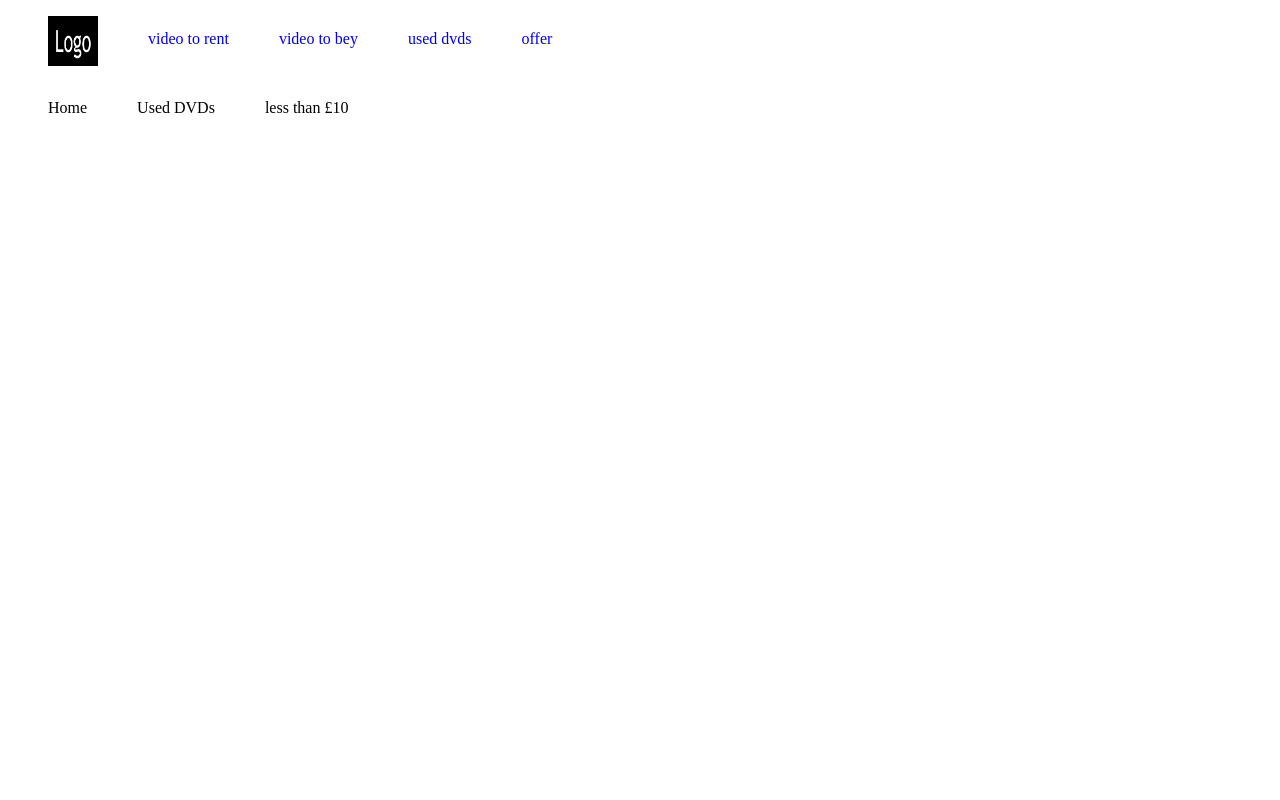
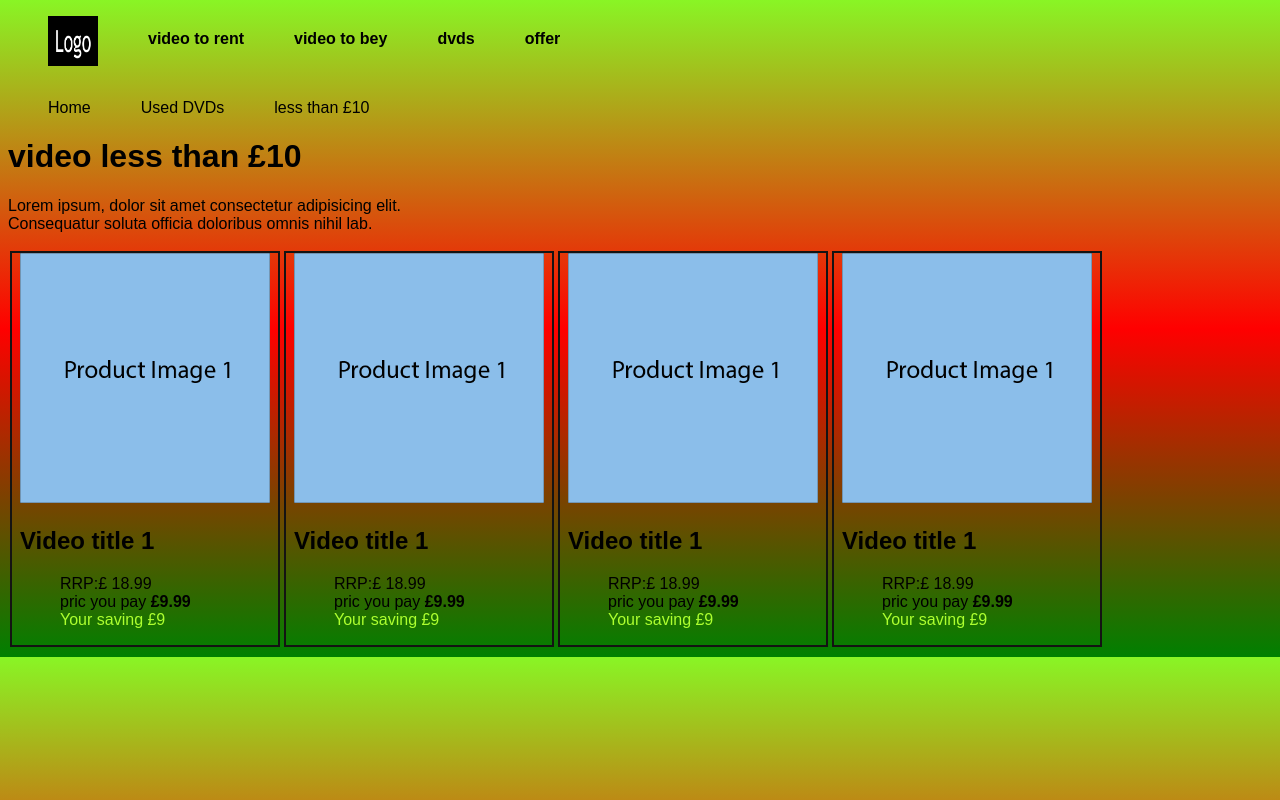
Before and after one commit to elmehdinainia/magasin-de-video, a plain HTML site: page brif 2/index.html in a window 1280 px wide. Drawn offline with Linux system fonts and the light colour scheme.

Commit message:
brif 2 en train de modification

```diff
--- a/brif 2/index.html
+++ b/brif 2/index.html
@@ -1,5 +1,6 @@
 <!DOCTYPE html>
 <html lang="en">
+
 <head>
     <meta charset="UTF-8">
     <meta http-equiv="X-UA-Compatible" content="IE=edge">
@@ -7,15 +8,17 @@
     <title>my web</title>
     <link rel="stylesheet" href="styl.css">
 </head>
-<body >
+
+<body>
+
 
     <header>
         <ul>
             <li><img src="logo.png" alt="logo"> </li>
-               <li><a href="#video to rent">video to rent</a></li>
-               <li><a href="https://www.google.co.ma/?gws_rd=ssl">video to bey</a></li>
-               <li><a href="#used dvds">used dvds</a></li>
-               <li><a href="#offer">offer</a></li>
+            <li><a href="#video to rent"><b>video to rent</b> </a></li>
+            <li><a href="https://www.google.co.ma/?gws_rd=ssl"><b>video to bey</b> </a></li>
+            <li><a href="#used dvds"><b> dvds</b></a></li>
+            <li><a href="#offer"><b>offer</b></a></li>
 
         </ul>
 
@@ -28,7 +31,61 @@
             <li>less than £10</li>
         </ol>
     </nav>
+    <div>
+        <h1>video less than £10 </h1>
+        <p>Lorem ipsum, dolor sit amet consectetur adipisicing elit.<br>
+            Consequatur soluta officia doloribus omnis nihil lab.</p>
+    </div>
     <section>
+
+            <div class="article">
+                <img src="1product.png" alt="imagr 1">
+                <h1>Video title 1</h1>
+                <ol>
+
+                    <li> RRP:£ 18.99</li>
+                       <li class="pric"> pric you pay<strong> £9.99</strong></li>
+                       <li class="your"> Your saving £9</li>
+
+            </ol>
+            </div>
+
+            <div class="article">
+                <img src="1product.png" alt="imagr 1">
+                <h1>Video title 1</h1>
+                <ol>
+                       <li> RRP:£ 18.99</li>
+                       <li class="pric"> pric you pay <strong>£9.99</strong></li>
+                       <li class="your"> Your saving £9</li>
+
+            </ol>
+            </div>
+
+
+            <div class="article">
+                <img src="1product.png" alt="imagr 1">
+                <h1>Video title 1</h1>
+                <ol>
+
+                    <li> RRP:£ 18.99</li>
+                       <li class="pric"> pric you pay <strong>£9.99</strong></li>
+                       <li class="your"> Your saving £9</li>
+
+            </ol>
+            </div>
+
+            <div class="article">
+                <img src="1product.png" alt="imagr 1">
+                <h1>Video title 1</h1>
+                <ol>
+
+                    <li> RRP:£ 18.99</li>
+                       <li class="pric"> pric you pay <strong>£9.99</strong></li>
+                       <li class="your"> Your saving £9</li>
+
+            </ol>
+            </div>
+
 
     </section>
 
@@ -38,4 +95,5 @@
 
 
 </body>
+
 </html>
--- a/brif 2/styl.css
+++ b/brif 2/styl.css
@@ -5,6 +5,9 @@ display:flex;
 header ul{
     line-height: 45px;
 
+}
+header ul li a{
+    color: black;
 }
 li{
 
@@ -39,3 +42,30 @@ nav ol li{
 nav ol{
     display: flex;
 }
+.article img{
+    width: 100% ;
+}
+.article{
+    border: 2px solid rgb(20, 19, 19);
+    width: 250px;
+    padding-left: 8px;
+    padding-right: 8px;
+    padding: bottom 80px;;
+    margin: 2px;
+}
+.article ol{
+    list-style: none;
+}
+body{
+    font-family: Arial, Helvetica, sans-serif;
+    background: linear-gradient(rgb(137, 245, 37),red,green);
+}
+section{
+    display: flex;
+}
+.your{
+    color: greenyellow;
+}
+.pric{
+    width: 200px;
+}
```
Also changed, not shown: brif 2/1product.png (added), brif 2/2product.png (added), brif 2/3product.png (added), brif 2/4product.png (added). Lines whose indentation alone changed are shown as unchanged.
